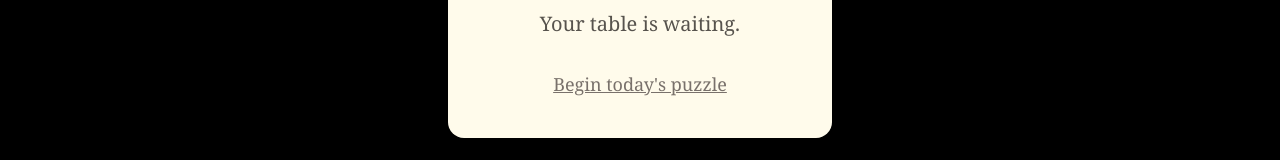
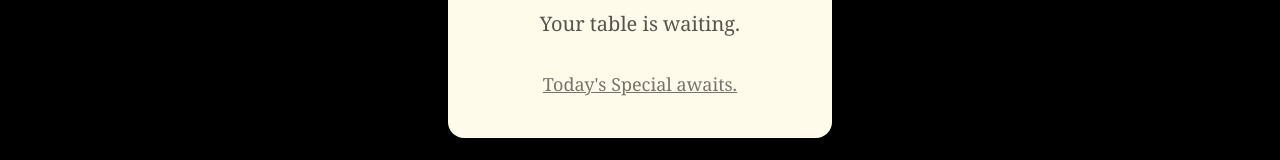
Before and after one commit to lauriegriddle/griddle-game, a Next.js app: page / in a window 1280 px wide. Shown: the part 388-548 px from the top of the page. Built offline with nearby package versions, Linux system fonts and the light colour scheme.

Commit message:
Update welcome modal button to Todays Special awaits

```diff
--- a/app/page.js
+++ b/app/page.js
@@ -1068,7 +1068,7 @@ useEffect(() => {
               className="text-stone-500 hover:text-stone-700 text-lg font-medium transition-colors underline"
               style={{fontFamily: 'Georgia, serif'}}
             >
-              Begin today's puzzle
+              Today's Special awaits.
             </button>
           </div>
         </div>
```
